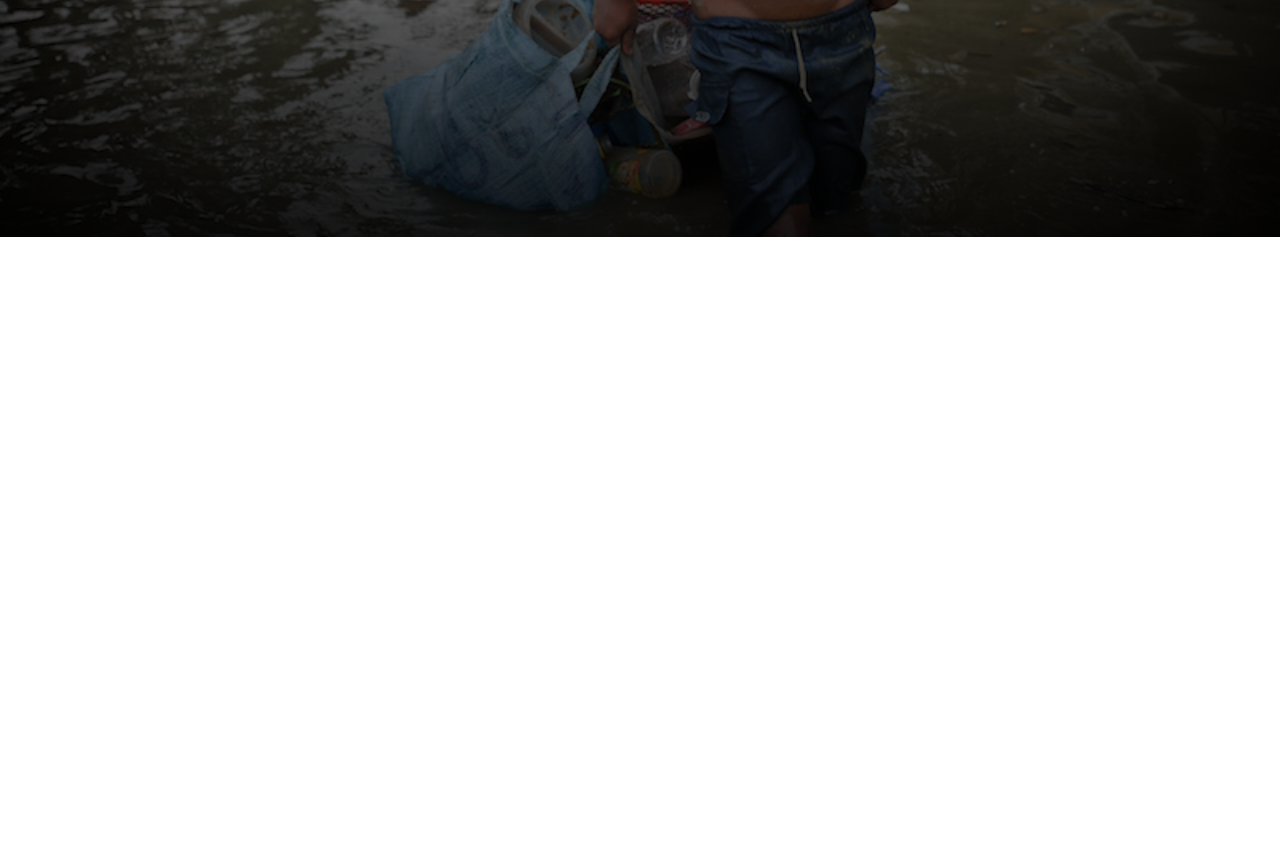
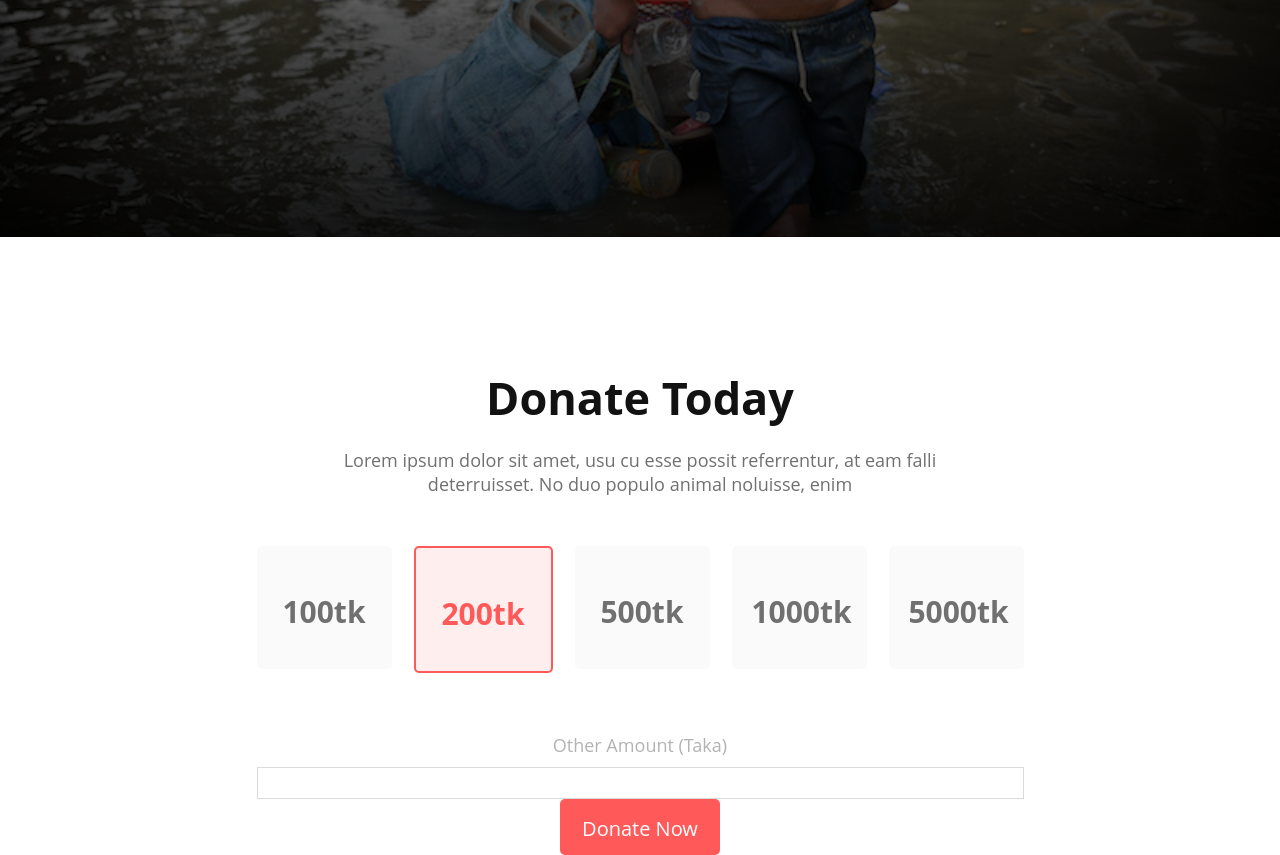
Before and after one commit to sabbosachidurjoy/donate-today-design, a plain HTML site: page index.html in a window 1280 px wide. Shown: the part 563-1418 px from the top of the page. Before the commit the page ends 800 px from the top, so only its background shows below. Drawn offline with Linux system fonts and the light colour scheme.

Commit message:
donate container

```diff
--- a/index.html
+++ b/index.html
@@ -5,6 +5,8 @@
     <meta http-equiv="X-UA-Compatible" content="IE=edge">
     <meta name="viewport" content="width=device-width, initial-scale=1.0">
     <title>Donate</title>
+    <link rel="preconnect" href="https://fonts.googleapis.com">
+    <link rel="preconnect" href="https://fonts.gstatic.com" crossorigin>
     <link rel="stylesheet" href="style.css">
 </head>
 <body>
@@ -16,5 +18,35 @@
             <button class="btn">Donate Now</button>
         </div>
     </div>
+
+    <div class="donate-container">
+        <div class="donate-title">Donate Today</div>
+        <div class="donate-description">Lorem ipsum dolor sit amet, usu cu esse possit referrentur, at eam falli deterruisset. No duo populo animal noluisse,
+        enim</div>
+    </div>
+    <div class="donate-box">
+        <div class="donates">
+            <div class="box">
+                <h3 class="box-title">100tk</h3>
+            </div>
+            <div class="box-2">
+                <h3 class="box-title box-title-2">200tk</h3>
+            </div>
+            <div class="box">
+                <h3 class="box-title">500tk</h3>
+            </div>
+            <div class="box">
+                <h3 class="box-title">1000tk</h3>
+            </div>
+            <div class="box">
+                <h3 class="box-title">5000tk</h3>
+             </div>
+        </div>
+    </div>
+    <div class="other">
+        <p class="other-amount">Other Amount (Taka)</p>
+        <hr>
+        <button class="btn">Donate Now</button>
+    </div>
 </body>
 </html>
--- a/style.css
+++ b/style.css
@@ -1,6 +1,7 @@
 * {
     margin: 0;
     padding: 0;
+    font-family: 'Open Sans', sans-serif;
 }
 
 .banner-container {
@@ -19,6 +20,7 @@
 }
 
 .banner-title {
+    font-weight: 700;
     font-size: 65px;
     line-height: 79px;
 }
@@ -41,3 +43,78 @@
     border: none;
     color: white;
 }
+
+
+.donates {
+    display: flex;
+    gap: 22px;
+    justify-content: center;
+    padding-bottom: 60px;
+}
+
+.donate-container {
+    text-align: center;
+    padding-top: 130px;
+
+}
+
+.donate-title {
+    font-weight: 700;
+    font-size: 45px;
+    color: #121212;
+    padding-bottom: 20px;
+}
+
+.donate-description {
+    width: 50%;
+    margin: auto;
+    font-weight: 400;
+    font-size: 18px;
+    padding-bottom: 50px;
+    color: #707070;
+}
+
+
+.box {
+    width: 135px;
+    height: 123px;
+    background: #FAFAFA;
+    border-radius: 5px;
+    color: #707070;
+}
+
+.box-title {
+    text-align: center;
+    padding: 45px 20px;
+    font-weight: 700;
+    font-size: 30px;
+}
+
+.box-2 {
+    width: 135px;
+    height: 123px;
+    background: #FFEEEE;
+    border: 2px solid #FF5959;
+    border-radius: 5px;
+}
+
+.box-title-2 {
+    color: #FF5959;
+}
+
+
+.other{
+    text-align: center;
+}
+.other-amount {
+    color: #B3B3B3;
+    font-size: 18px;
+    padding-bottom: 10px;
+}
+hr{
+    width: 765px;
+    margin-right: auto;
+    margin-left: auto;
+    border: 1px solid #DADADA;
+    padding-bottom: 30px;
+}
```
